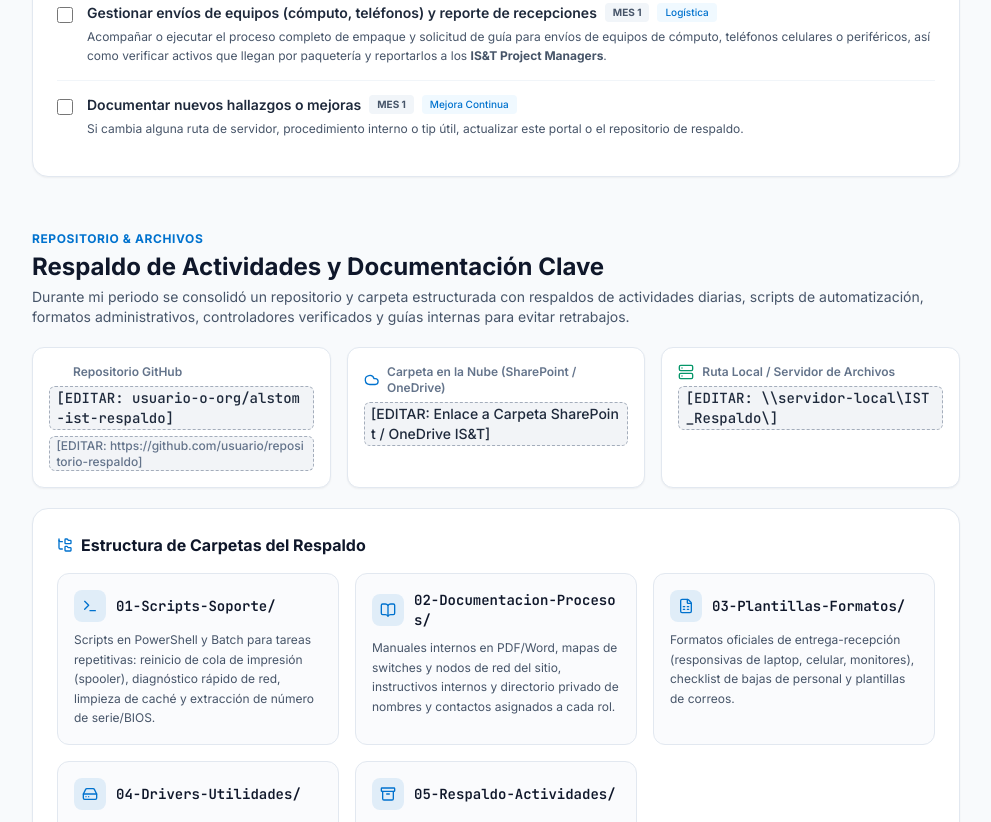
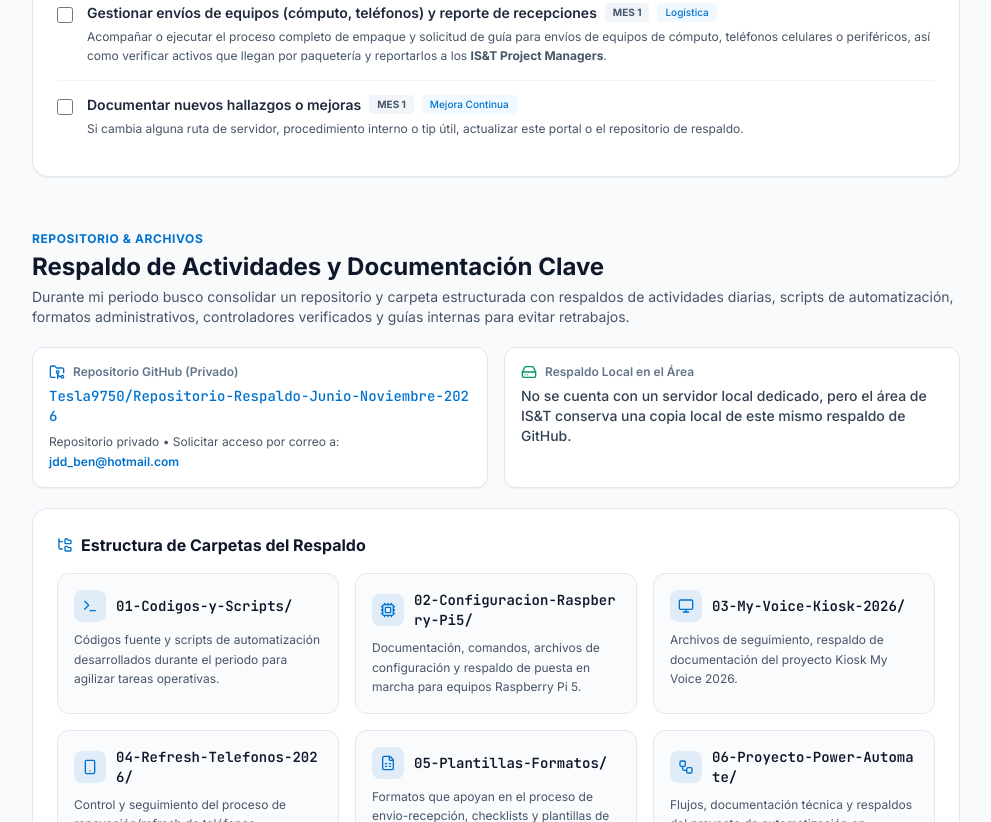
Before and after one commit to Tesla9750/xk9m-4v7q-r2p8, a plain HTML site: page index.html in a window 1280 px wide. Shown: the part 1978-2800 px from the top of the page, without its empty margins (288-1279 px from the left). Drawn offline with nearby package versions, Linux system fonts and the light colour scheme.

Commit message:
feat: update backup repository details, 8-folder structure and LED troubleshooting

```diff
--- a/assets/js/app.js
+++ b/assets/js/app.js
@@ -128,7 +128,6 @@
     document.getElementById("backup-summary").textContent = backupRepo.summary;
     document.getElementById("backup-repo-slug").innerHTML = backupRepo.repoSlug;
     document.getElementById("backup-github-url").innerHTML = backupRepo.githubUrl;
-    document.getElementById("backup-cloud-url").innerHTML = backupRepo.cloudFolderUrl;
     document.getElementById("backup-local-path").innerHTML = backupRepo.localPath;
 
     const foldersGrid = document.getElementById("backup-folders-grid");
--- a/assets/js/guides-data.js
+++ b/assets/js/guides-data.js
@@ -127,51 +127,71 @@ window.HANDOVER_DATA = {
   ],
 
   /**
-   * Información sobre el repositorio de GitHub y/o carpeta compartida de respaldo.
+   * Información sobre el repositorio de GitHub y copia local de respaldo.
    */
   backupRepo: {
-    repoSlug: '<span class="editable-placeholder">[EDITAR: usuario-o-org/alstom-ist-respaldo]</span>',
-    githubUrl: '<span class="editable-placeholder">[EDITAR: https://github.com/usuario/repositorio-respaldo]</span>',
-    cloudFolderUrl: '<span class="editable-placeholder">[EDITAR: Enlace a Carpeta SharePoint / OneDrive IS&T]</span>',
-    localPath: '<span class="editable-placeholder">[EDITAR: \\\\servidor-local\\IST_Respaldo\\]</span>',
+    repoSlug:
+      '<a href="https://github.com/Tesla9750/Repositorio-Respaldo-Junio-Noviembre-2026" target="_blank" rel="noopener noreferrer" class="text-alstom-blue dark:text-sky-400 hover:underline">Tesla9750/Repositorio-Respaldo-Junio-Noviembre-2026</a>',
+    githubUrl:
+      'Repositorio privado &bull; Solicitar acceso por correo a: <a href="mailto:jdd_ben@hotmail.com" class="font-semibold text-alstom-blue dark:text-sky-400 hover:underline">jdd_ben@hotmail.com</a>',
+    localPath:
+      "No se cuenta con un servidor local dedicado, pero el área de IS&amp;T conserva una copia local de este mismo respaldo de GitHub.",
     summary:
-      "Durante mi periodo se consolidó un repositorio y carpeta estructurada con respaldos de actividades diarias, scripts de automatización, formatos administrativos, controladores verificados y guías internas para evitar retrabajos.",
+      "Durante mi periodo busco consolidar un repositorio y carpeta estructurada con respaldos de actividades diarias, scripts de automatización, formatos administrativos, controladores verificados y guías internas para evitar retrabajos.",
     folders: [
       {
-        name: "01-Scripts-Soporte/",
+        name: "01-Codigos-y-Scripts/",
         icon: "terminal",
         description:
-          "Scripts en PowerShell y Batch para tareas repetitivas: reinicio de cola de impresión (spooler), diagnóstico rápido de red, limpieza de caché y extracción de número de serie/BIOS."
+          "Códigos fuente y scripts de automatización desarrollados durante el periodo para agilizar tareas operativas."
       },
       {
-        name: "02-Documentacion-Procesos/",
-        icon: "book-open",
+        name: "02-Configuracion-Raspberry-Pi5/",
+        icon: "cpu",
         description:
-          "Manuales internos en PDF/Word, mapas de switches y nodos de red del sitio, instructivos internos y directorio privado de nombres y contactos asignados a cada rol."
+          "Documentación, comandos, archivos de configuración y respaldo de puesta en marcha para equipos Raspberry Pi 5."
       },
       {
-        name: "03-Plantillas-Formatos/",
+        name: "03-My-Voice-Kiosk-2026/",
+        icon: "monitor",
+        description:
+          "Archivos de seguimiento, respaldo de documentación del proyecto Kiosk My Voice 2026."
+      },
+      {
+        name: "04-Refresh-Telefonos-2026/",
+        icon: "smartphone",
+        description:
+          "Control y seguimiento del proceso de renovación/refresh de teléfonos corporativos 2026."
+      },
+      {
+        name: "05-Plantillas-Formatos/",
         icon: "file-spreadsheet",
         description:
-          "Formatos oficiales de entrega-recepción (responsivas de laptop, celular, monitores), checklist de bajas de personal y plantillas de correos."
+          "Formatos que apoyan en el proceso de envio-recepción, checklists y plantillas de apoyo."
       },
       {
-        name: "04-Drivers-Utilidades/",
-        icon: "hard-drive",
+        name: "06-Proyecto-Power-Automate/",
+        icon: "workflow",
         description:
-          "Controladores probados de impresoras de oficina y de etiquetas, herramientas portables de diagnóstico y utilidades de imagen USB."
+          "Flujos, documentación técnica y respaldos del proyecto de automatización en Microsoft Power Automate."
       },
       {
-        name: "05-Respaldo-Actividades/",
+        name: "07-Respaldo-Actividades/",
         icon: "archive",
         description:
-          "Evidencias, reportes mensuales de actividades realizadas durante la estancia, resúmenes de proyectos menores y notas de lecciones aprendidas."
+          "Reportes de actividades realizadas durante la estancia y otros documentos de utilidad."
+      },
+      {
+        name: "08-Gestion-Desechos-Electronicos-2026/",
+        icon: "trash-2",
+        description:
+          "Registros, listas de activos obsoletos/dañados y documentación de gestión de desechos electrónicos 2026."
       }
     ],
     keyDocuments: [
       {
         title: "Bitácora de Actividades y Tickets Frecuentes",
-        folder: "05-Respaldo-Actividades",
+        folder: "07-Respaldo-Actividades",
         format: "XLSX / MD",
         description:
           "Registro histórico de incidencias comunes en el sitio y cómo se resolvieron paso a paso.",
@@ -179,31 +199,23 @@ window.HANDOVER_DATA = {
       },
       {
         title: "Inventario de Equipos y Stock de Periféricos",
-        folder: "03-Plantillas-Formatos",
+        folder: "05-Plantillas-Formatos",
         format: "XLSX",
         description:
-          "Control de laptops disponibles en bodega, cargadores, mochilas, headsets y equipos en reparación.",
+          "Control de laptops disponibles en bodega, cargadores, maletines, dockings, teléfonos y equipos en resguardo.",
         updated: '<span class="editable-placeholder">[EDITAR: Mes/Año]</span>'
       },
       {
-        title: "Paquete de Drivers de Impresión y Etiquetas",
-        folder: "04-Drivers-Utilidades",
-        format: "ZIP / EXE",
+        title: "Scripts y Códigos de Soporte Operativo",
+        folder: "01-Codigos-y-Scripts",
+        format: "PS1 / PY / MD",
         description:
-          "Instaladores listos para usar sin perder tiempo buscando versiones compatibles en internet.",
-        updated: '<span class="editable-placeholder">[EDITAR: Mes/Año]</span>'
-      },
-      {
-        title: "Mapa de Red y Direccionamiento IP Local",
-        folder: "02-Documentacion-Procesos",
-        format: "PDF / Draw.io",
-        description:
-          "Referencia rápida de VLANs, IPs de impresoras fijas, relojes checadores y puntos de acceso.",
+          "Herramientas y scripts listos para automatizar consultas rápidas o tareas recurrentes de soporte.",
         updated: '<span class="editable-placeholder">[EDITAR: Mes/Año]</span>'
       },
       {
         title: "Directorio Privado de Roles y Contactos",
-        folder: "02-Documentacion-Procesos",
+        folder: "07-Respaldo-Actividades",
         format: "MD / XLSX",
         description:
           "Listado interno dentro del repositorio privado con los nombres, correos y extensiones asignados a cada rol de soporte y escalación.",
@@ -328,7 +340,7 @@ Get-CimInstance Win32_Bios | Select-Object SerialNumber, SMBIOSBIOSVersion`
         {
           title: "3. Verifica el flujo de entregas, bajas y envíos (Responsivas)",
           description:
-            'Nunca entregues o envíes una laptop, teléfono corporativo, docking, maletín, monitor o cargador sin validar sus accesorios físicos, registrarlo en el control de inventario y generar su responsiva en <span class="editable-placeholder">[EDITAR: Carpeta 03-Plantillas-Formatos / Portal de Activos]</span>.'
+            'Nunca entregues o envíes una laptop, teléfono corporativo, docking, maletín, monitor o cargador sin validar sus accesorios físicos, registrarlo en el control de inventario y generar su responsiva en <span class="editable-placeholder">[EDITAR: Carpeta 05-Plantillas-Formatos / Portal de Activos]</span>.'
         },
         {
           title: "4. Escala a tiempo cuando un problema salga de tu alcance",
@@ -406,7 +418,7 @@ Get-CimInstance Win32_Bios | Select-Object SerialNumber, SMBIOSBIOSVersion`
       prerequisites: [
         "Modelo exacto de impresora de etiquetas (<span class=\"editable-placeholder\">[EDITAR: Ej. Zebra ZD421 / ZT230 / GX420t]</span>).",
         "Rollo de etiquetas y Ribbon (si aplica impresión por transferencia térmica) correctamente colocados.",
-        "Driver oficial disponible en la carpeta <code>04-Drivers-Utilidades/</code>."
+        "Driver oficial disponible en el respaldo local del área o en el paquete de controladores."
       ],
       steps: [
         {
@@ -577,12 +589,11 @@ Get-CimInstance Win32_Bios | Select-Object SerialNumber, SMBIOSBIOSVersion`
           title: "2. Qué reportar si detectas un patrón de falla",
           description:
             "Toma nota del nombre/etiqueta del AP, ubicación física, puerto/switch en el rack (si lo conoces) y el patrón exacto del LED. Comparte esta información con el <strong>OSS Engineer</strong> o el equipo de Redes para revisión de puerto PoE, VLAN o WLC.",
-          warning: "No desconectes cables de patch panel ni presiones el botón físico Mode sin autorización del OSS Engineer, ya que un reset de fábrica borra la configuración del AP."
+          warning: "Nunca desconectes cables del switch sin autorización previa ni sin confirmar el puerto exacto, y evita presionar el botón físico Mode (un reset de fábrica borra la configuración del AP)."
         }
       ],
       troubleshooting: [
-        "El AP permanece más de 5 minutos en ciclo Verde - Rojo - Apagado: no alcanza al WLC (revisar enlace de red, DHCP o VLAN del puerto en el switch).",
-        "Ciclo Rojo - Apagado - Verde - Apagado - Azul - Apagado: valida que el switch entregue PoE+ (802.3at) y no únicamente PoE estándar (802.3af)."
+        "Reiniciar el Access Point desconectando y volviendo a conectar su cable de red directamente en el switch, siempre y cuando se notifique previamente, se cuente con autorización y se conozca el puerto exacto donde está conectado."
       ]
     },
     {
@@ -670,7 +681,7 @@ Get-CimInstance Win32_Bios | Select-Object SerialNumber, SMBIOSBIOSVersion`
     },
     {
       q: "¿Dónde guardo nuevos manuales o scripts que yo desarrolle?",
-      a: "Súbelos tanto a la carpeta compartida del área como al repositorio de respaldo en GitHub (siguiendo la estructura de carpetas 01 a 05) para mantener centralizada la documentación."
+      a: "Súbelos tanto a la copia local del área como al repositorio de respaldo en GitHub (siguiendo la estructura de carpetas 01 a 08) para mantener centralizada la documentación."
     },
     {
       q: "¿Cómo actualizo la información de esta página web?",
--- a/index.html
+++ b/index.html
@@ -46,7 +46,7 @@
   <script src="https://unpkg.com/lucide@latest"></script>
 
   <!-- Custom Styles -->
-  <link rel="stylesheet" href="assets/css/styles.css?v=6" />
+  <link rel="stylesheet" href="assets/css/styles.css?v=9" />
 </head>
 <body class="bg-slate-50 text-slate-800 dark:bg-slate-950 dark:text-slate-100 antialiased transition-colors duration-200">
   <!-- Mobile Sidebar Overlay -->
@@ -360,7 +360,7 @@
                   <i data-lucide="folder-open" class="w-4 h-4"></i>
                 </span>
               </div>
-              <p id="stat-folders-count" class="text-2xl font-bold text-slate-900 dark:text-white mt-2">5</p>
+              <p id="stat-folders-count" class="text-2xl font-bold text-slate-900 dark:text-white mt-2">8</p>
               <p class="text-xs text-slate-500 dark:text-slate-400 mt-1 group-hover:text-alstom-blue">
                 Scripts, formatos y manuales &rarr;
               </p>
@@ -477,30 +477,22 @@
           </div>
 
           <!-- Access Location Cards -->
-          <div class="grid grid-cols-1 md:grid-cols-3 gap-4">
+          <div class="grid grid-cols-1 md:grid-cols-2 gap-4">
             <div class="bg-white dark:bg-slate-900 border border-slate-200 dark:border-slate-800 rounded-xl p-4 space-y-1.5 shadow-sm">
               <div class="flex items-center gap-2 text-xs font-semibold text-slate-500 dark:text-slate-400">
-                <i data-lucide="github" class="w-4 h-4 text-slate-700 dark:text-slate-200"></i>
-                <span>Repositorio GitHub</span>
+                <i data-lucide="folder-git-2" class="w-4 h-4 text-alstom-blue dark:text-sky-400"></i>
+                <span>Repositorio GitHub (Privado)</span>
               </div>
               <p id="backup-repo-slug" class="text-sm font-mono font-medium text-slate-800 dark:text-slate-100 break-all"></p>
-              <p id="backup-github-url" class="text-xs text-slate-500 dark:text-slate-400 break-all"></p>
+              <p id="backup-github-url" class="text-xs text-slate-600 dark:text-slate-300 leading-relaxed"></p>
             </div>
 
             <div class="bg-white dark:bg-slate-900 border border-slate-200 dark:border-slate-800 rounded-xl p-4 space-y-1.5 shadow-sm">
               <div class="flex items-center gap-2 text-xs font-semibold text-slate-500 dark:text-slate-400">
-                <i data-lucide="cloud" class="w-4 h-4 text-alstom-blue"></i>
-                <span>Carpeta en la Nube (SharePoint / OneDrive)</span>
+                <i data-lucide="hard-drive" class="w-4 h-4 text-emerald-600"></i>
+                <span>Respaldo Local en el Área</span>
               </div>
-              <p id="backup-cloud-url" class="text-sm font-medium text-slate-800 dark:text-slate-100 break-all"></p>
-            </div>
-
-            <div class="bg-white dark:bg-slate-900 border border-slate-200 dark:border-slate-800 rounded-xl p-4 space-y-1.5 shadow-sm">
-              <div class="flex items-center gap-2 text-xs font-semibold text-slate-500 dark:text-slate-400">
-                <i data-lucide="server" class="w-4 h-4 text-emerald-600"></i>
-                <span>Ruta Local / Servidor de Archivos</span>
-              </div>
-              <p id="backup-local-path" class="text-sm font-mono font-medium text-slate-800 dark:text-slate-100 break-all"></p>
+              <p id="backup-local-path" class="text-xs sm:text-sm font-medium text-slate-700 dark:text-slate-200 leading-relaxed"></p>
             </div>
           </div>
 
@@ -722,7 +714,7 @@
               Roles de Escalación y Preguntas Frecuentes
             </h2>
             <p class="text-sm text-slate-600 dark:text-slate-400 mt-1">
-              Por seguridad y privacidad al ser un sitio público en GitHub Pages, aquí se muestra únicamente el rol y su alcance. Los nombres, correos y extensiones asignados se encuentran dentro del repositorio privado de respaldo (<code class="font-mono text-xs">02-Documentacion-Procesos/</code>).
+              Por seguridad y privacidad al ser un sitio público en GitHub Pages, aquí se muestra únicamente el rol y su alcance. Los nombres, correos y extensiones asignados se encuentran dentro del repositorio privado de respaldo (<code class="font-mono text-xs">07-Respaldo-Actividades/</code>).
             </p>
           </div>
 
@@ -778,7 +770,7 @@
   </div>
 
   <!-- Data & Application Scripts -->
-  <script src="assets/js/guides-data.js?v=6"></script>
-  <script src="assets/js/app.js?v=6"></script>
+  <script src="assets/js/guides-data.js?v=9"></script>
+  <script src="assets/js/app.js?v=9"></script>
 </body>
 </html>
```
